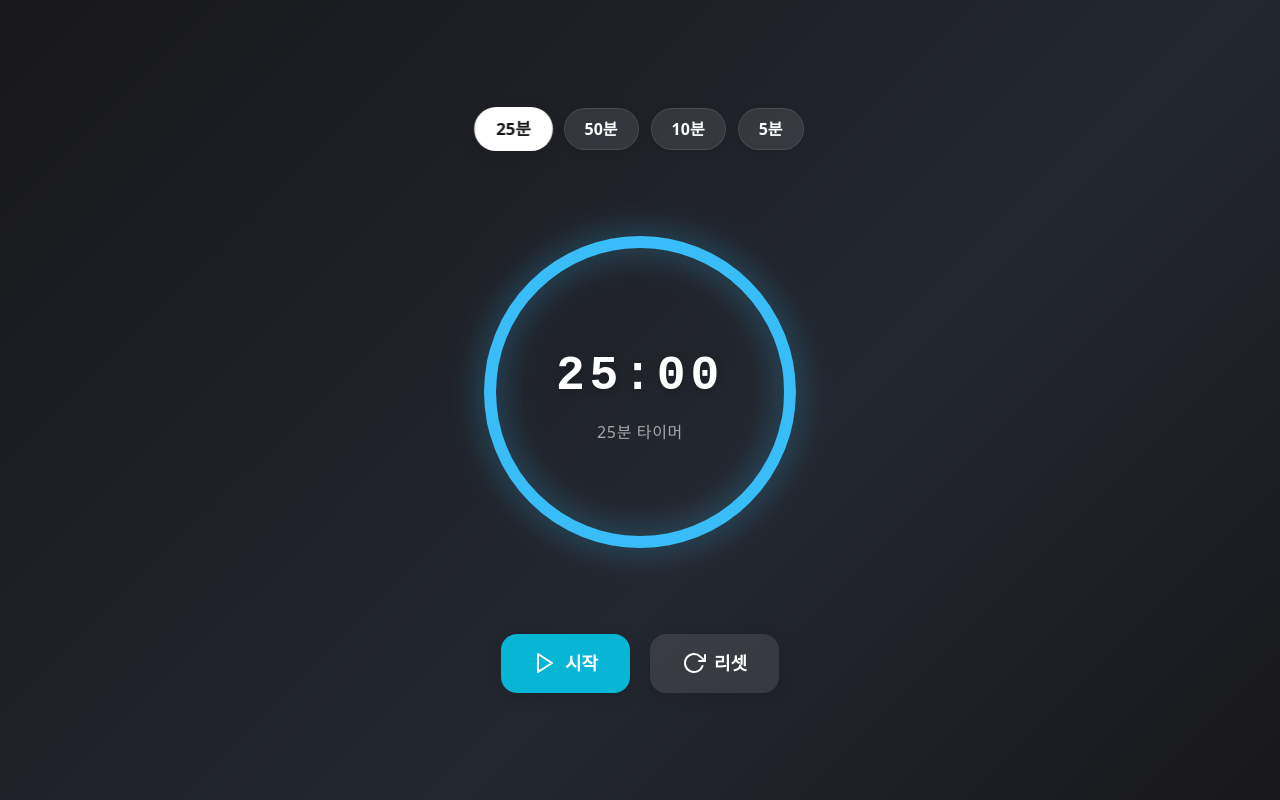
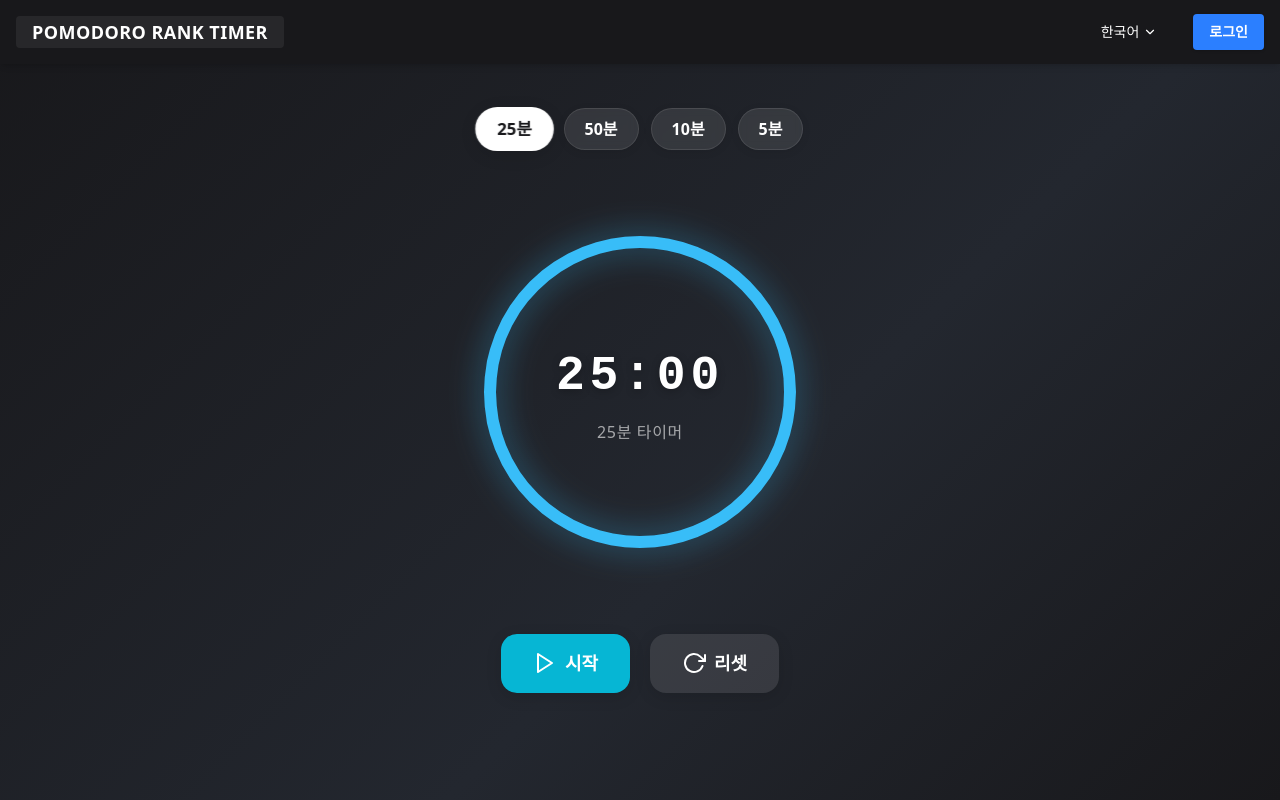
Before and after one commit to byunginhb/pomodororank-timer, a React (Vite) app in the folder frontend/: page / in a window 1280 px wide. Built offline with nearby package versions, Linux system fonts and the light colour scheme.

Commit message:
i18next 및 react-i18next 추가, 다국어 지원을 위한 Timer 컴포넌트 텍스트 번역 적용. App.tsx에 GNB 컴포넌트 추가.

```diff
--- a/frontend/package.json
+++ b/frontend/package.json
@@ -11,8 +11,10 @@
   },
   "dependencies": {
     "@tailwindcss/vite": "^4.1.7",
+    "i18next": "^25.2.0",
     "react": "^19.1.0",
     "react-dom": "^19.1.0",
+    "react-i18next": "^15.5.1",
     "react-icons": "^5.5.0",
     "zustand": "^5.0.5"
   },
--- a/frontend/src/App.tsx
+++ b/frontend/src/App.tsx
@@ -1,10 +1,14 @@
+import GNB from './features/gnb/GNB';
 import Timer from './features/timer/Timer';
 
 function App() {
   return (
-    <main>
-      <Timer />
-    </main>
+    <>
+      <GNB />
+      <main>
+        <Timer />
+      </main>
+    </>
   );
 }
 
--- /dev/null
+++ b/frontend/src/features/gnb/GNB.tsx
@@ -0,0 +1,109 @@
+import React, { useState } from 'react';
+import { FiMenu, FiX, FiChevronDown } from 'react-icons/fi';
+import { useTranslation } from 'react-i18next';
+
+const LANGUAGES = [
+  { code: 'ko', label: '한국어' },
+  { code: 'en', label: 'EN' },
+];
+
+const GNB: React.FC = () => {
+  const { t, i18n } = useTranslation();
+  const [langOpen, setLangOpen] = useState(false);
+  const [mobileMenuOpen, setMobileMenuOpen] = useState(false);
+
+  const handleLangSelect = (code: string) => {
+    i18n.changeLanguage(code);
+    setLangOpen(false);
+  };
+
+  return (
+    <nav className='w-full h-16 flex items-center justify-between px-4 bg-zinc-900 shadow-md fixed top-0 left-0 z-50'>
+      {/* 로고 */}
+      <div className='flex items-center h-full'>
+        <div className='p-4 h-8 bg-zinc-800 rounded flex items-center justify-center text-white font-bold text-lg tracking-wide'>
+          {t('LOGO')}
+        </div>
+      </div>
+      {/* PC 메뉴 */}
+      <div className='hidden md:flex items-center space-x-4'>
+        {/* 언어 드롭다운 */}
+        <div className='relative'>
+          <button
+            className='flex items-center px-3 py-1 rounded hover:bg-zinc-800 transition text-sm font-medium text-white focus:outline-none'
+            onClick={() => setLangOpen((v) => !v)}>
+            {LANGUAGES.find((l) => l.code === i18n.language)?.label}
+            <FiChevronDown className='ml-1' />
+          </button>
+          {langOpen && (
+            <div className='absolute right-0 mt-2 w-28 bg-zinc-800 rounded shadow-lg py-1 z-50 animate-fadeIn'>
+              {LANGUAGES.map((lang) => (
+                <button
+                  key={lang.code}
+                  className={`block w-full text-left px-4 py-2 text-sm text-white hover:bg-zinc-700 transition ${
+                    i18n.language === lang.code ? 'font-bold text-blue-400' : ''
+                  }`}
+                  onClick={() => handleLangSelect(lang.code)}>
+                  {lang.label}
+                </button>
+              ))}
+            </div>
+          )}
+        </div>
+        {/* 로그인 버튼 */}
+        <button className='ml-2 px-4 py-2 bg-blue-500 text-white rounded hover:bg-blue-600 transition font-semibold text-sm shadow'>
+          {t('LOGIN')}
+        </button>
+      </div>
+      {/* 모바일 메뉴 버튼 */}
+      <div className='md:hidden flex items-center'>
+        <button
+          className='text-white text-2xl focus:outline-none'
+          onClick={() => setMobileMenuOpen((v) => !v)}>
+          {mobileMenuOpen ? <FiX /> : <FiMenu />}
+        </button>
+      </div>
+      {/* 모바일 메뉴 드로어 */}
+      {mobileMenuOpen && (
+        <div className='fixed inset-0 bg-black bg-opacity-50 z-50 flex justify-end md:hidden animate-fadeIn'>
+          <div className='w-2/3 max-w-xs bg-zinc-900 h-full p-6 flex flex-col space-y-6 shadow-lg'>
+            <div className='flex justify-between items-center mb-4'>
+              <div className='w-24 h-8 bg-zinc-800 rounded flex items-center justify-center text-white font-bold text-lg'>
+                {t('LOGO')}
+              </div>
+              <button
+                className='text-white text-2xl'
+                onClick={() => setMobileMenuOpen(false)}>
+                <FiX />
+              </button>
+            </div>
+            {/* 언어 선택 */}
+            <div>
+              <div className='text-xs text-zinc-400 mb-1'>{t('LANGUAGE')}</div>
+              <div className='flex space-x-2'>
+                {LANGUAGES.map((lang) => (
+                  <button
+                    key={lang.code}
+                    className={`px-3 py-1 rounded text-sm font-medium transition ${
+                      i18n.language === lang.code
+                        ? 'bg-blue-500 text-white'
+                        : 'bg-zinc-800 text-zinc-200 hover:bg-zinc-700'
+                    }`}
+                    onClick={() => handleLangSelect(lang.code)}>
+                    {lang.code === 'ko' ? t('KOREAN') : t('ENGLISH')}
+                  </button>
+                ))}
+              </div>
+            </div>
+            {/* 로그인 버튼 */}
+            <button className='px-4 py-2 bg-blue-500 text-white rounded hover:bg-blue-600 transition font-semibold text-sm shadow w-full'>
+              {t('LOGIN')}
+            </button>
+          </div>
+        </div>
+      )}
+    </nav>
+  );
+};
+
+export default GNB;
--- a/frontend/src/features/timer/SvgCircleTimer.tsx
+++ b/frontend/src/features/timer/SvgCircleTimer.tsx
@@ -1,5 +1,6 @@
 import React from 'react';
 import styles from './Timer.module.css';
+import { useTranslation } from 'react-i18next';
 
 interface SvgCircleTimerProps {
   minutes: number;
@@ -30,6 +31,7 @@ const SvgCircleTimer: React.FC<SvgCircleTimerProps> = ({
   seconds,
   duration,
 }) => {
+  const { t } = useTranslation();
   const totalSeconds = duration * 60;
   const remainingSeconds = minutes * 60 + seconds;
   const percent = remainingSeconds / totalSeconds;
@@ -73,7 +75,9 @@ const SvgCircleTimer: React.FC<SvgCircleTimerProps> = ({
         <span className={styles.timeText}>
           {padded(minutes)}:{padded(seconds)}
         </span>
-        <span className={styles.durationText}>{duration}분 타이머</span>
+        <span className={styles.durationText}>
+          {t('TIMER_LABEL', { min: duration })}
+        </span>
       </div>
     </div>
   );
--- a/frontend/src/features/timer/Timer.tsx
+++ b/frontend/src/features/timer/Timer.tsx
@@ -3,6 +3,7 @@ import { useTimerStore } from './useTimerStore';
 import { FiPlay, FiPause, FiRotateCw } from 'react-icons/fi';
 import styles from './Timer.module.css';
 import SvgCircleTimer from './SvgCircleTimer';
+import { useTranslation } from 'react-i18next';
 
 export default function Timer() {
   const {
@@ -17,6 +18,7 @@ export default function Timer() {
     tick,
   } = useTimerStore();
 
+  const { t } = useTranslation();
   const intervalRef = useRef<ReturnType<typeof setInterval> | null>(null);
 
   useEffect(() => {
@@ -47,7 +49,7 @@ export default function Timer() {
                   : styles.presetBtnInactive,
                 isRunning ? styles.disabled : '',
               ].join(' ')}>
-              {m}분
+              {t('PRESET_MIN', { min: m })}
             </button>
           ))}
         </div>
@@ -65,17 +67,17 @@ export default function Timer() {
           {!isRunning ? (
             <button onClick={start} className={styles.startBtn}>
               <FiPlay className='text-2xl' />
-              시작
+              {t('START')}
             </button>
           ) : (
             <button onClick={pause} className={styles.pauseBtn}>
               <FiPause className='text-2xl' />
-              일시정지
+              {t('PAUSE')}
             </button>
           )}
           <button onClick={reset} className={styles.resetBtn}>
             <FiRotateCw className='text-2xl' />
-            리셋
+            {t('RESET')}
           </button>
         </div>
       </div>
--- /dev/null
+++ b/frontend/src/i18n.ts
@@ -0,0 +1,46 @@
+import i18n from 'i18next';
+import { initReactI18next } from 'react-i18next';
+
+const resources = {
+  ko: {
+    translation: {
+      LOGO: 'POMODORO RANK TIMER',
+      LOGIN: '로그인',
+      LANGUAGE: '언어 선택',
+      KOREAN: '한국어',
+      ENGLISH: '영어',
+      START: '시작',
+      PAUSE: '일시정지',
+      RESET: '리셋',
+      TIMER_LABEL: '{{min}}분 타이머',
+      PRESET_MIN: '{{min}}분',
+      // 추가 번역 키 필요시 여기에 작성
+    },
+  },
+  en: {
+    translation: {
+      LOGO: 'POMODORO RANK TIMER',
+      LOGIN: 'Login',
+      LANGUAGE: 'Language',
+      KOREAN: 'Korean',
+      ENGLISH: 'English',
+      START: 'Start',
+      PAUSE: 'Pause',
+      RESET: 'Reset',
+      TIMER_LABEL: '{{min}}min timer',
+      PRESET_MIN: '{{min}}min',
+      // 추가 번역 키 필요시 여기에 작성
+    },
+  },
+};
+
+i18n.use(initReactI18next).init({
+  resources,
+  lng: 'ko',
+  fallbackLng: 'ko',
+  interpolation: {
+    escapeValue: false,
+  },
+});
+
+export default i18n;
--- a/frontend/src/main.tsx
+++ b/frontend/src/main.tsx
@@ -2,6 +2,7 @@ import { StrictMode } from 'react';
 import { createRoot } from 'react-dom/client';
 import './index.css';
 import App from './App.tsx';
+import './i18n';
 
 createRoot(document.getElementById('root')!).render(
   <StrictMode>
```
Also changed, not shown: 1 other file (tests, documents, lock files or other folders).
